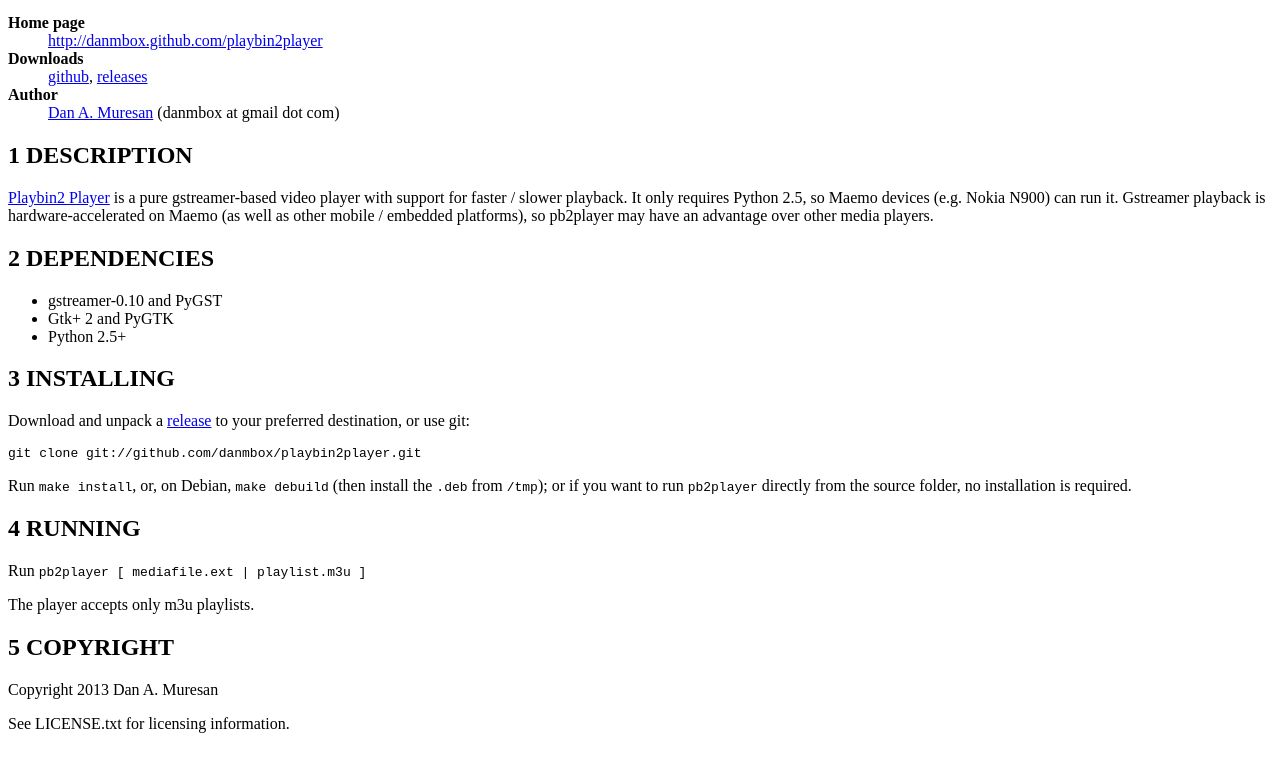
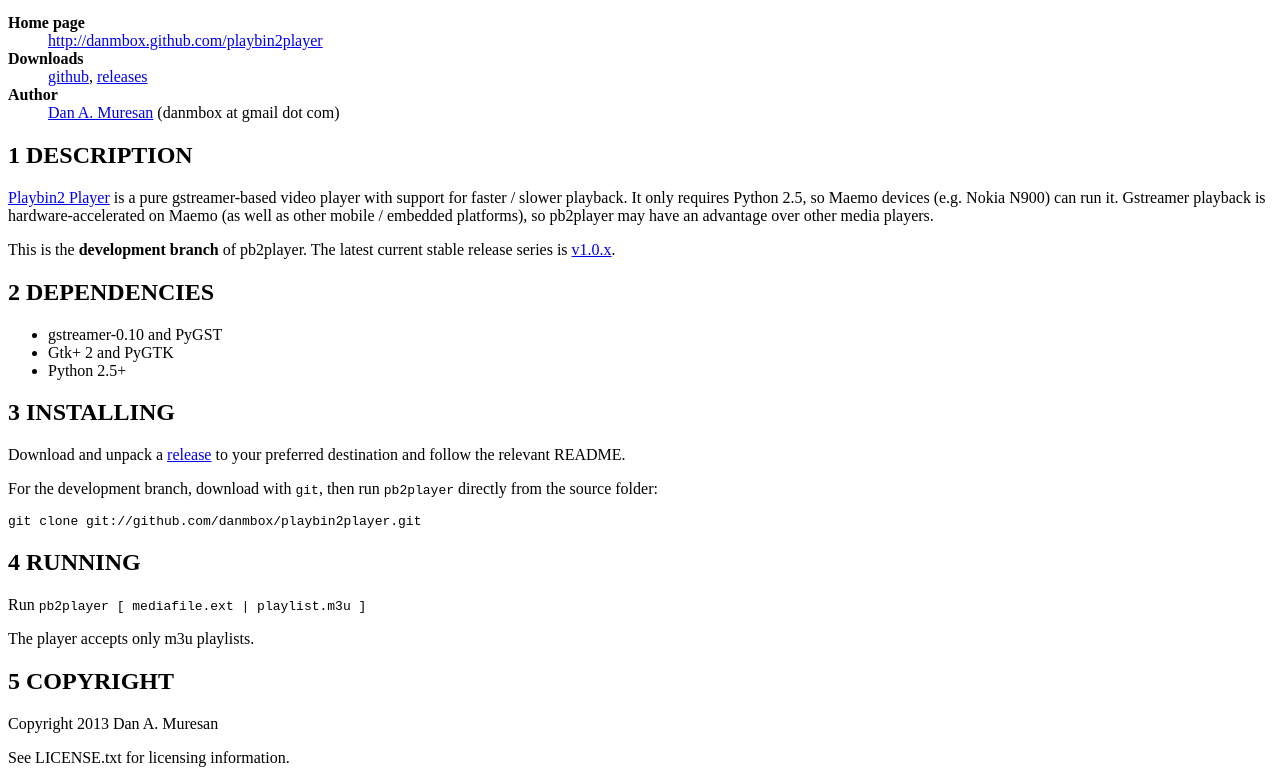
Before and after one commit to danmbox/playbin2player, a plain HTML site: page README.html in a window 1280 px wide. Shown: the part 100-883 px from the top of the page. Before the commit the page ends 849 px from the top, so only its background shows below. Drawn offline with Linux system fonts and the light colour scheme.

Commit message:
README: notes about dev branch

```diff
--- a/README.html
+++ b/README.html
@@ -3,7 +3,7 @@
 <html>
 <head>
 <title>Playbin2 Player</title>
-<!-- 2013-12-03 Tue 13:06 -->
+<!-- 2013-12-03 Tue 14:23 -->
 <meta  http-equiv="Content-Type" content="text/html;charset=utf-8">
 <meta  name="generator" content="Org-mode">
 <meta  name="author" content="Dan Muresan">
@@ -160,6 +160,12 @@ N900) can run it. Gstreamer playback is hardware-accelerated on
 Maemo (as well as other mobile / embedded platforms), so pb2player
 may have an advantage over other media players.
 </p>
+
+<p>
+This is the <b>development branch</b> of pb2player. The latest current
+stable release series is
+<a href="https://github.com/danmbox/playbin2player/tree/v1.0.x">v1.0.x</a>.
+</p>
 </div>
 </div>
 
@@ -183,21 +189,22 @@ may have an advantage over other media players.
 <h2 id="sec-3"><span class="section-number-2">3</span> INSTALLING</h2>
 <div class="outline-text-2" id="text-3">
 <p>
-Download and unpack a <a href="https://github.com/danmbox/playbin2player/releases">release</a>
-to your preferred destination, or use git:
+Download and unpack a
+<a href="https://github.com/danmbox/playbin2player/releases">release</a> to
+your preferred destination and follow the relevant README.
+</p>
+
+<p>
+For the development branch, download with <code>git</code>, then run
+<code>pb2player</code> directly from the source folder:
 </p>
 
 <p>
 <code>git clone git://github.com/danmbox/playbin2player.git</code>
 </p>
-
-<p>
-Run <code>make install</code>, or, on Debian, <code>make debuild</code> (then install the
-<code>.deb</code> from <code>/tmp</code>); or if you want to run <code>pb2player</code> directly from
-the source folder, no installation is required.
-</p>
 </div>
 </div>
+
 <div id="outline-container-sec-4" class="outline-2">
 <h2 id="sec-4"><span class="section-number-2">4</span> RUNNING</h2>
 <div class="outline-text-2" id="text-4">
@@ -210,6 +217,7 @@ The player accepts only m3u playlists.
 </p>
 </div>
 </div>
+
 <div id="outline-container-sec-5" class="outline-2">
 <h2 id="sec-5"><span class="section-number-2">5</span> COPYRIGHT</h2>
 <div class="outline-text-2" id="text-5">
```
Also changed, not shown: 1 other file.
